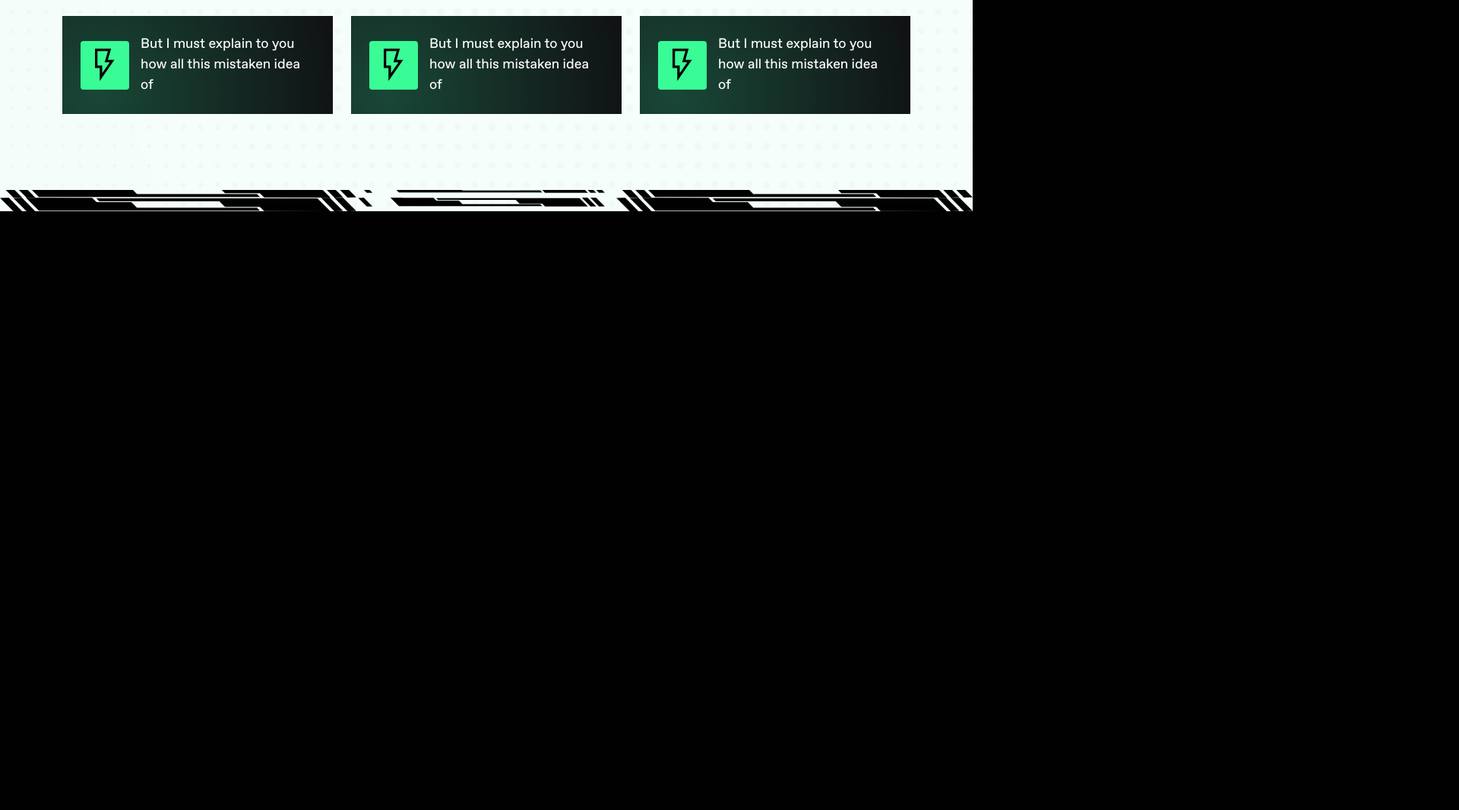
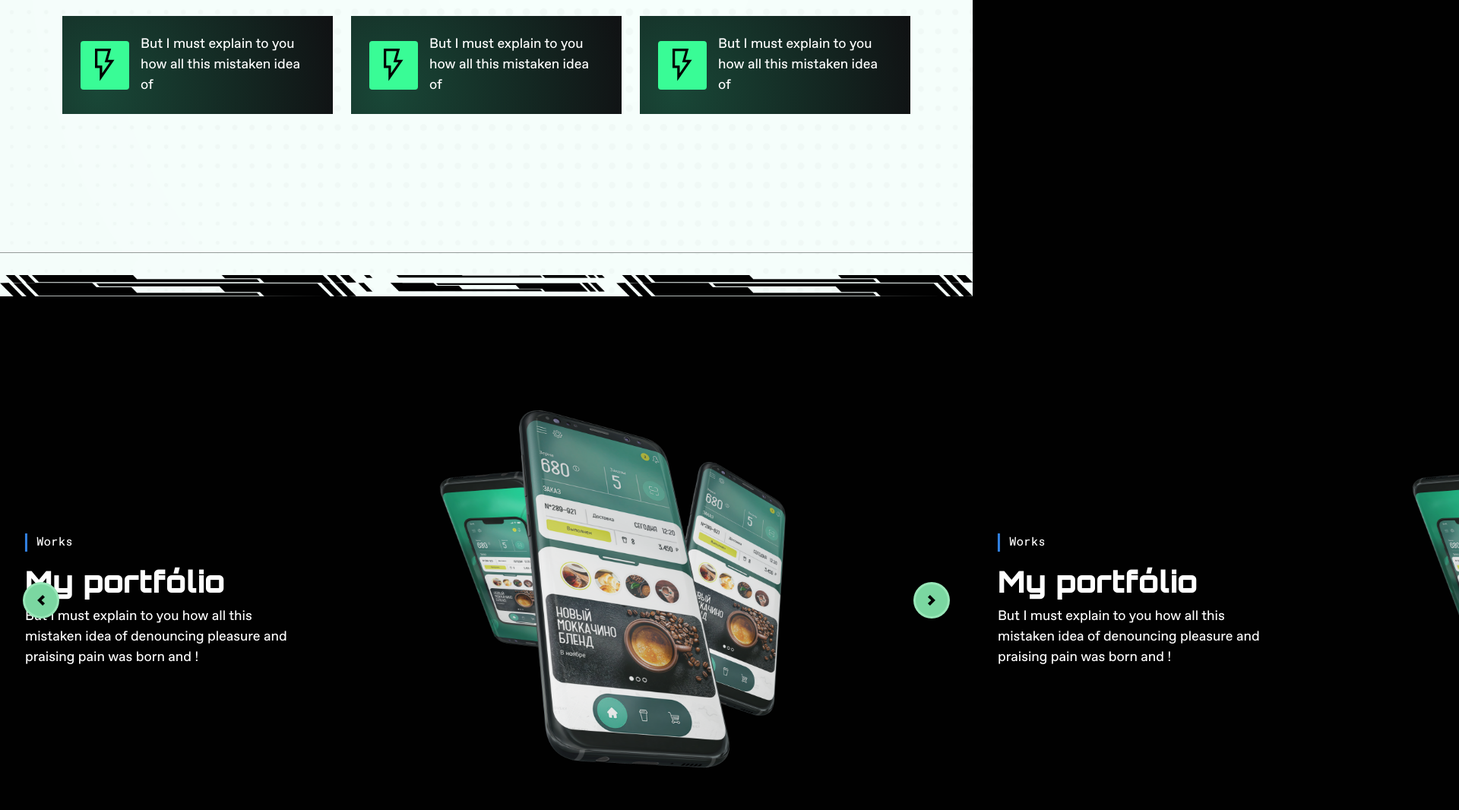
Before and after one commit to brunowqfernandes/site, a website built with Vite: page index.html in a window 1280 px wide. Shown: the part 3240-4306 px from the top of the page at 76% size, 1920 px wide, since content can reach past the window. Before the commit the page ends 3518 px from the top, so only its background shows below. Built offline with nearby package versions, Linux system fonts and the light colour scheme.

Commit message:
implementação swiper para portfolio

```diff
--- a/index.html
+++ b/index.html
@@ -177,6 +177,57 @@
           </div>
         </div>
       </section>
+      <section class="portfolio">
+        <div class="swiper-container">
+          <div class="swiper-wrapper">
+            <div class="swiper-slide">
+              <div class="container">
+                <div class="row align-items-center">
+                <div class="col-md-4">
+                  <p class="tagline">Works</p>
+                  <h2>My portfólio</h2>
+                  <p>But I must explain to you how all this mistaken idea of denouncing pleasure and praising pain was born and !</p>
+                </div>
+                <div class="col-md-8">
+                  <img src="assets/img/portfolio-1.png" alt="">
+                </div>
+              </div>
+              </div>
+            </div>
+            <div class="swiper-slide">
+              <div class="container">
+                <div class="row align-items-center">
+                <div class="col-md-4">
+                  <p class="tagline">Works</p>
+                  <h2>My portfólio</h2>
+                  <p>But I must explain to you how all this mistaken idea of denouncing pleasure and praising pain was born and !</p>
+                </div>
+                <div class="col-md-8">
+                  <img src="assets/img/portfolio-1.png" alt="">
+                </div>
+              </div>
+              </div>
+            </div>
+            <div class="swiper-slide">
+              <div class="container">
+                <div class="row align-items-center">
+                <div class="col-md-4">
+                  <p class="tagline">Works</p>
+                  <h2>My portfólio</h2>
+                  <p>But I must explain to you how all this mistaken idea of denouncing pleasure and praising pain was born and !</p>
+                </div>
+                <div class="col-md-8">
+                  <img src="assets/img/portfolio-1.png" alt="">
+                </div>
+              </div>
+              </div>
+            </div>
+          </div>
+          <div class="swiper-pagination"></div>
+          <div class="swiper-arrow swiper-button-prev"></div>
+          <div class="swiper-arrow swiper-button-next"></div>
+        </div>
+      </section>
     </main>
     <script type="module" src="/main.js"></script>
   </body>
--- a/main.js
+++ b/main.js
@@ -1,4 +1,9 @@
+import Swiper from 'swiper/bundle';
+import './node_modules/swiper/swiper.scss'
+
+
 import './sass/style.scss'
+
 
 window.onload = () => {
   document.querySelectorAll('[data-svg]').forEach(svg => {
@@ -7,4 +12,19 @@ window.onload = () => {
       svg.innerHTML = res;
     });
   })
+  console.log(Swiper)
+  const swiper = new Swiper('.swiper-container', {
+    loop: true,
+    autoplay: {
+      delay: 5000,
+    },
+    pagination: {
+      el: '.swiper-pagination',
+      clickable: true,
+    },
+    navigation: {
+      nextEl: '.swiper-button-next',
+      prevEl: '.swiper-button-prev',
+    }
+  });
 }
--- a/package.json
+++ b/package.json
@@ -12,7 +12,8 @@
     "vite": "^4.4.5"
   },
   "dependencies": {
+    "bootstrap": "^5.2.3",
     "sass": "^1.66.1",
-    "bootstrap": "^5.2.3"
+    "swiper": "^10.2.0"
   }
 }
--- /dev/null
+++ b/sass/_portfolio.scss
@@ -0,0 +1,57 @@
+.portfolio {
+    .swiper-container {
+        width: 100%;
+        height: 100vh;
+        position: relative;
+    }
+
+    .swiper-slide {
+        width: 100%;
+        height: 100%;
+        display: flex;
+        align-items: center;
+        .container {
+            width: 100%;
+        }
+    }
+
+    .swiper-arrow {
+        width: 48px;
+        height: 48px;
+        border-radius: 50%;
+        background-color: $color-auxiliar-2;
+        position: relative;
+        border: 3px solid rgba(#C8FEDE, .38);
+        transition: all 300ms;
+        position: absolute;
+        top: 50%;
+        transform: translateY(-50%);
+        z-index: 10;
+        &::before {
+            content: '';
+            width: 10px;
+            height: 14px;
+            background: url('../assets/img/arrow.png') center no-repeat;
+            filter: brightness(0) saturate(100%);
+            background-size: contain;
+            position: absolute;
+            top: 50%;
+            left: 50%;
+            transform: translate(-50%,-50%);
+            transition: all 300ms;
+        }
+        &:hover {
+            background-color: $color-auxiliar-3;
+            &::before {
+                filter: none;
+            }
+        }
+        &.swiper-button-prev {
+            transform: scaleX(-1) translateY(-50%);
+            left: 30px;
+        }
+        &.swiper-button-next {
+            right: 30px;
+        }
+    }
+}
--- a/sass/_services.scss
+++ b/sass/_services.scss
@@ -1,7 +1,7 @@
 .services {
     background: url('../assets/img/services-bg.png') top left;
     color: #1A1A1A;
-    padding: 128px 0;
+    padding: 128px 0 240px;
     position: relative;
     &::before, &::after {
         content: '';
--- a/sass/_variables.scss
+++ b/sass/_variables.scss
@@ -14,6 +14,8 @@ $color-primary: #39FC96;
 $color-secondary: #6161EF;
 $color-tertiary: #3181E2;
 $color-auxiliar-1: #71C16B;
+$color-auxiliar-2: #7BD7A1;
+$color-auxiliar-3: #009883;
 $color-gradient-1: #194737;
 $color-gradient-2: #101113;
 $color-shadow: #364741;
--- a/sass/style.scss
+++ b/sass/style.scss
@@ -14,3 +14,4 @@
 @import 'hero';
 @import 'about';
 @import 'services';
+@import 'portfolio';
--- a/style.scss
+++ /dev/null
@@ -1,97 +0,0 @@
-:root {
-  font-family: Inter, system-ui, Avenir, Helvetica, Arial, sans-serif;
-  line-height: 1.5;
-  font-weight: 400;
-
-  color-scheme: light dark;
-  color: rgba(255, 255, 255, 0.87);
-  background-color: #242424;
-
-  font-synthesis: none;
-  text-rendering: optimizeLegibility;
-  -webkit-font-smoothing: antialiased;
-  -moz-osx-font-smoothing: grayscale;
-  -webkit-text-size-adjust: 100%;
-}
-
-a {
-  font-weight: 500;
-  color: #646cff;
-  text-decoration: inherit;
-}
-a:hover {
-  color: #535bf2;
-}
-
-body {
-  margin: 0;
-  display: flex;
-  place-items: center;
-  min-width: 320px;
-  min-height: 100vh;
-}
-
-h1 {
-  font-size: 3.2em;
-  line-height: 1.1;
-}
-
-#app {
-  max-width: 1280px;
-  margin: 0 auto;
-  padding: 2rem;
-  text-align: center;
-}
-
-.logo {
-  height: 6em;
-  padding: 1.5em;
-  will-change: filter;
-  transition: filter 300ms;
-}
-.logo:hover {
-  filter: drop-shadow(0 0 2em #646cffaa);
-}
-.logo.vanilla:hover {
-  filter: drop-shadow(0 0 2em #f7df1eaa);
-}
-
-.card {
-  padding: 2em;
-}
-
-.read-the-docs {
-  color: #888;
-}
-
-button {
-  border-radius: 8px;
-  border: 1px solid transparent;
-  padding: 0.6em 1.2em;
-  font-size: 1em;
-  font-weight: 500;
-  font-family: inherit;
-  background-color: #1a1a1a;
-  cursor: pointer;
-  transition: border-color 0.25s;
-}
-button:hover {
-  border-color: #646cff;
-}
-button:focus,
-button:focus-visible {
-  outline: 4px auto -webkit-focus-ring-color;
-}
-
-@media (prefers-color-scheme: light) {
-  :root {
-    color: #213547;
-    background-color: #ffffff;
-  }
-  a:hover {
-    color: #747bff;
-  }
-  button {
-    background-color: #f9f9f9;
-  }
-}
```
Also changed, not shown: counter.js (deleted, +0 -9 lines), assets/img/arrow.png (added), assets/img/portfolio-1.png (added), javascript.svg (deleted), 1 other file.
